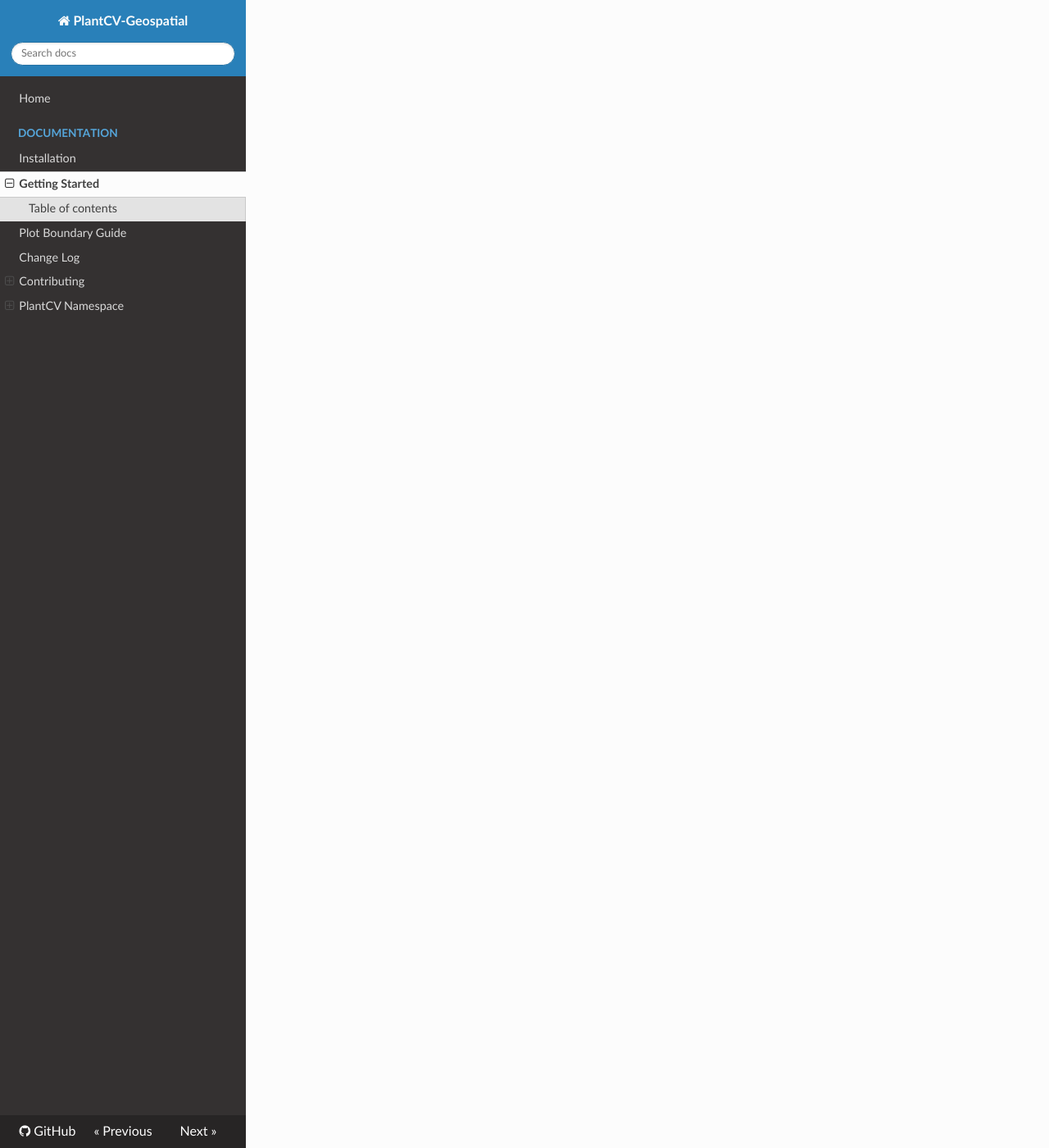
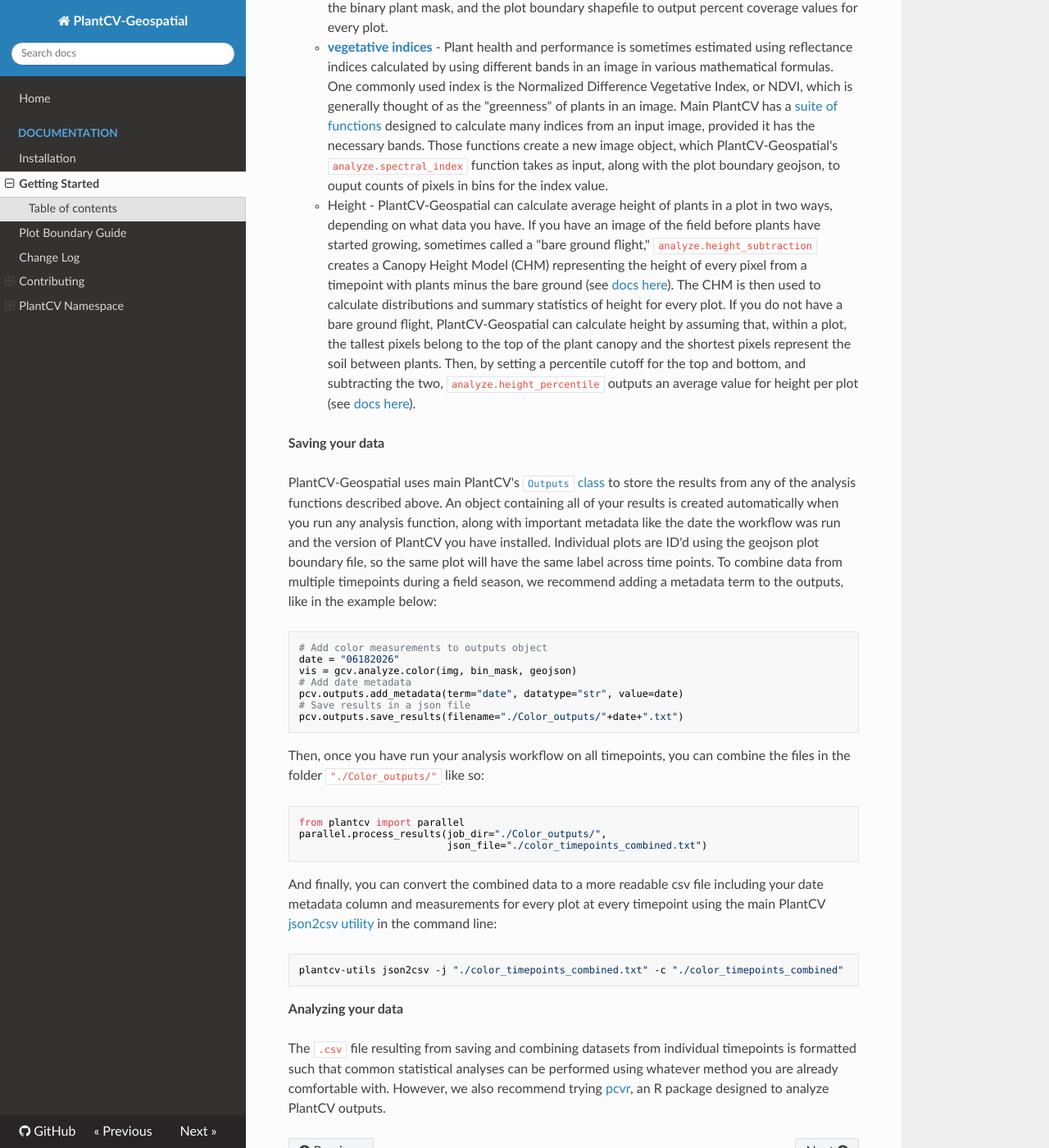
Before and after one commit to danforthcenter/plantcv-geospatial, an MkDocs documentation site: the page built from docs/getting_started.md, in a window 1280 px wide and 1400 px high, scrolled down 4049 px. Shown: the whole window at 82% size. Built offline with MkDocs 1.6.1, drawn with Linux system fonts in a browser that asks for light colours; nearby versions of some CDN libraries; some of the changed text lies outside the part shown.

Commit message:
Add plot boundary guide images

````diff
--- a/docs/getting_started.md
+++ b/docs/getting_started.md
@@ -17,7 +17,8 @@
     - [Reading in an image](#reading)
     - [Making plot boundaries](#plots)
     - [Extracting traits](#traits)
-3. [Analyzing your data](#finally)
+3. [Saving your data](#save)
+4. [Analyzing your data](#analysis)
 
 **Geospatial images** <a name="geospatial"></a>
 Geospatial images can come from a variety of sources like drone flights, publically available datasets of processed field images, or satellites (either publically funded government datasets or commercially available on-demand images).
@@ -62,9 +66,37 @@
 
     - [**vegetative indices**](analyze_spectral_index.md) - Plant health and performance is sometimes estimated using reflectance indices calculated by using different bands in an image in various mathematical formulas. One commonly used index is the Normalized Difference Vegetative Index, or NDVI, which is generally thought of as the "greenness" of plants in an image. Main PlantCV has a [suite of functions](https://docs.plantcv.org/en/stable/spectral_index/) designed to calculate many indices from an input image, provided it has the necessary bands. Those functions create a new image object, which PlantCV-Geospatial's `analyze.spectral_index` function takes as input, along with the plot boundary geojson, to ouput counts of pixels in bins for the index value.
 
-    - Height - PlantCV-Geospatial can calculate average height of plants in a plot in two ways, depending on what data you have. If you have an image of the field before plants have started growing, sometimes called a "bare ground flight," `analyze.height_subtraction` creates a Canopy Height Model (CHM) representing the height of every pixel from a timepoint with plants minus the bare ground (see [docs here](analyze_height_subtraction.md)). The CHM [STUFF HERE ABOUT HOW TO USE IT]. If you do not have a bare ground flight, PlantCV-Geospatial can calculate height by assuming that, within a plot, the tallest pixels belong to the top of the plant canopy and the shortest pixels represent the soil between plants. Then, by setting a percentile cutoff for the top and bottom, and subtracting the two, `analyze.height_percentile` outputs an average value for height per plot (see [docs here](analyze_height_percentile.md)).
+    - Height - PlantCV-Geospatial can calculate average height of plants in a plot in two ways, depending on what data you have. If you have an image of the field before plants have started growing, sometimes called a "bare ground flight," `analyze.height_subtraction` creates a Canopy Height Model (CHM) representing the height of every pixel from a timepoint with plants minus the bare ground (see [docs here](analyze_height_subtraction.md)). The CHM is then used to calculate distributions and summary statistics of height for every plot. If you do not have a bare ground flight, PlantCV-Geospatial can calculate height by assuming that, within a plot, the tallest pixels belong to the top of the plant canopy and the shortest pixels represent the soil between plants. Then, by setting a percentile cutoff for the top and bottom, and subtracting the two, `analyze.height_percentile` outputs an average value for height per plot (see [docs here](analyze_height_percentile.md)).
 
 
-**Analyzing your data** <a name="finally"></a>
+**Saving your data** <a name="save"></a>
 
-PlantCV-Geospatial uses main PlantCV's [`Outputs` class](https://docs.plantcv.org/en/stable/outputs/#class-outputs) to store the results from any of the analysis functions described above. An object containing all of your results is created automatically when you run any analysis function, along with important metadata like the date the workflow was run and the version of PlantCV you have installed. Individual plots are ID'd using the geojson plot boundary file, so the same plot will have the same label across time points.
+PlantCV-Geospatial uses main PlantCV's [`Outputs` class](https://docs.plantcv.org/en/stable/outputs/#class-outputs) to store the results from any of the analysis functions described above. An object containing all of your results is created automatically when you run any analysis function, along with important metadata like the date the workflow was run and the version of PlantCV you have installed. Individual plots are ID'd using the geojson plot boundary file, so the same plot will have the same label across time points. To combine data from multiple timepoints during a field season, we recommend adding a metadata term to the outputs, like in the example below:
+
+```python
+# Add color measurements to outputs object
+date = "06182026"
+vis = gcv.analyze.color(img, bin_mask, geojson)
+# Add date metadata
+pcv.outputs.add_metadata(term="date", datatype="str", value=date)
+# Save results in a json file
+pcv.outputs.save_results(filename="./Color_outputs/"+date+".txt")
+```
+
+Then, once you have run your analysis workflow on all timepoints, you can combine the files in the folder `"./Color_outputs/"` like so:
+
+```python
+from plantcv import parallel
+parallel.process_results(job_dir="./Color_outputs/",
+                         json_file="./color_timepoints_combined.txt")
+```
+
+And finally, you can convert the combined data to a more readable csv file including your date metadata column and measurements for every plot at every timepoint using the main PlantCV [json2csv utility](https://docs.plantcv.org/en/stable/tools/#plantcv-utilities) in the command line:
+
+```bash
+plantcv-utils json2csv -j "./color_timepoints_combined.txt" -c "./color_timepoints_combined"
+```
+
+**Analyzing your data** <a name="analysis"></a>
+
+The `.csv` file resulting from saving and combining datasets from individual timepoints is formatted such that common statistical analyses can be performed using whatever method you are already comfortable with. However, we also recommend trying [pcvr](https://danforthcenter.github.io/pcvr/), an R package designed to analyze PlantCV outputs.
--- a/docs/plot_boundary_guide.md
+++ b/docs/plot_boundary_guide.md
@@ -4,9 +4,52 @@
 If this is your first time using PlantCV-Geospatial, we recommend checking out our [Getting Started guide](getting_started.md) first!
 
 ### Table of contents
-1. [Individual plants](#individual)
+1. [Field layout vocabulary](#vocab)
+2. [Individual plants](#individual)
     - [In a grid](#grid)
     - [Irregular spacing](#irregular)
-2. [Row crops](#rows)
+3. [Row crops](#rows)
     - [Precision planted](#precision)
     - [Irregular spacing](#row_irregular)
+
+
+**Field layout vocabulary** <a name="vocab"></a> <br>
+Several plot boundary creation tools in PlantCV-Geospatial rely on named parameters that follow a consistent way of describing how you might layout a field experiment. Refer to the diagram below for the common terms. Because of the transformation from latitude and longitude, your field might be tilted, so the designation of range vs column is relative to the top left corner of the field. PlantCV-Geospatial has a [`Field_layout` class](Field_layout.md) designed to keep track of these parameters. We recommend filling this out at the beginning of your notebook.
+
+![Screenshot](documentation_images/row_plot_vocab.png)
+
+```python
+# A notebook for field analysis
+
+# Imports
+%matplotlib widget
+import plantcv.plantcv as pcv
+import plantcv.geospatial as gcv
+
+pcv.params.debug = "plot"
+
+# Fill out experimental details - in meters
+gcv.field_layout.num_ranges=9
+gcv.field_layout.num_columns=9
+gcv.field_layout.range_length=0.74
+gcv.field_layout.row_length=0.76
+gcv.field_layout.num_rows=1
+gcv.field_layout.range_spacing=0
+gcv.field_layout.column_spacing=0
+```
+
+**Individual plants** <a name="individual"></a>
+Your experimental units might be individual plants, like this:
+
+![Screenshot](documentation_images/silphium_subfield.png)
+
+- **In a grid** <a name="grid"></a> - If your individual plants are in a relatively uniform grid, like the example above, you should first try the most automated of PlantCV-Geospatial's plot boundary creation methods, [`create_shapes.auto_grid`](shapes_grid.md), which accounts for the attributes of `field_layout` to create and save a grid of plot boundaries.
+
+```python
+# Other parameters are taken automatically from field_layout if you have filled it in
+gcv.create_shapes.auto_grid(img, cropto="./field_corners.geojson", outpath="./plots.geojson")
+```
+
+![Screenshot](documentation_images/indiv_plot_autogrid.png)
+
+- **Irregularly spaced** <a name="irregular"></a> - If your individual plants are planted less uniformly, [Write about interactive shapes]
````
Also changed, not shown: other parts of docs/getting_started.md (+3 -0 lines), docs/documentation_images/indiv_plot_autogrid.png (added), docs/documentation_images/silphium_subfield.png (added).
